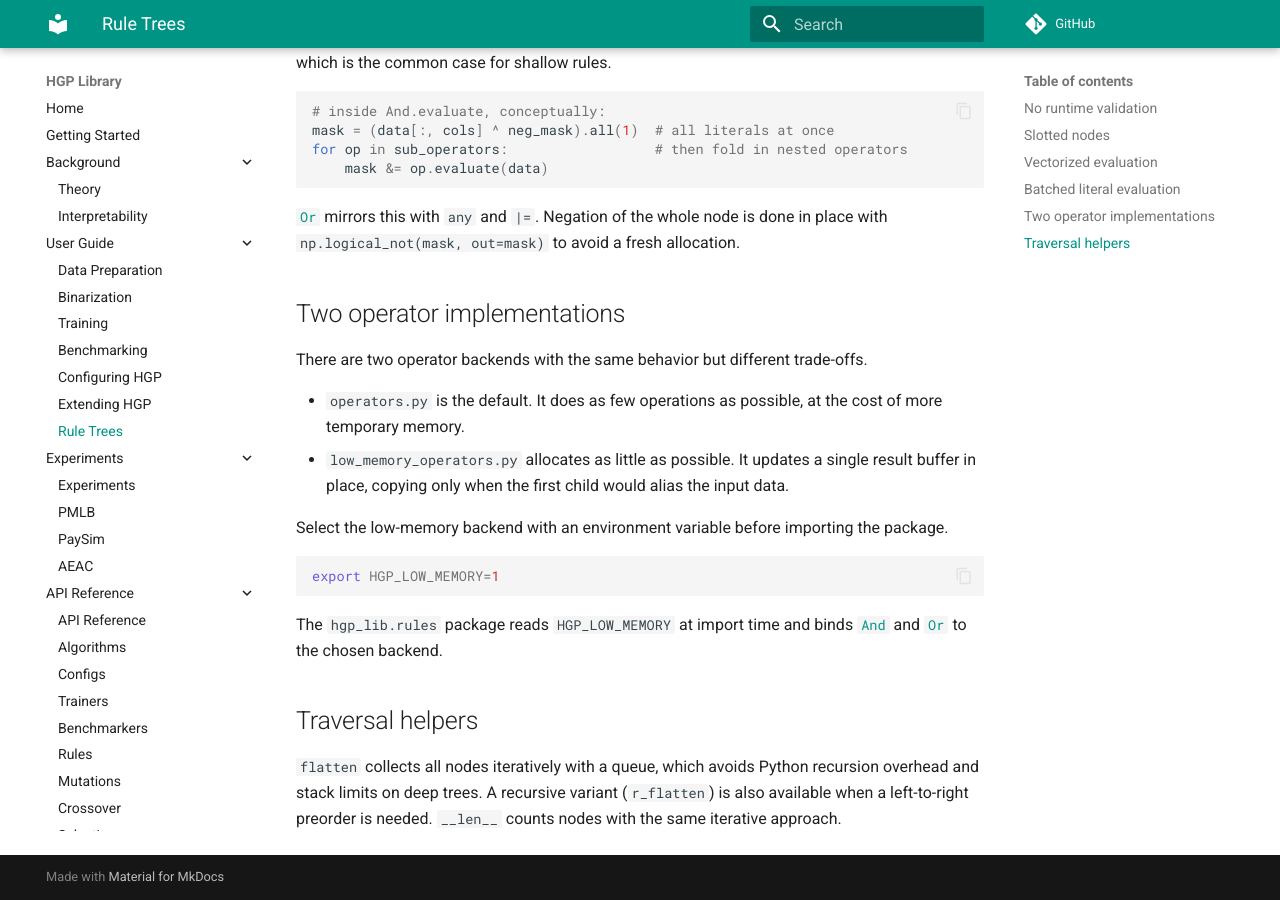
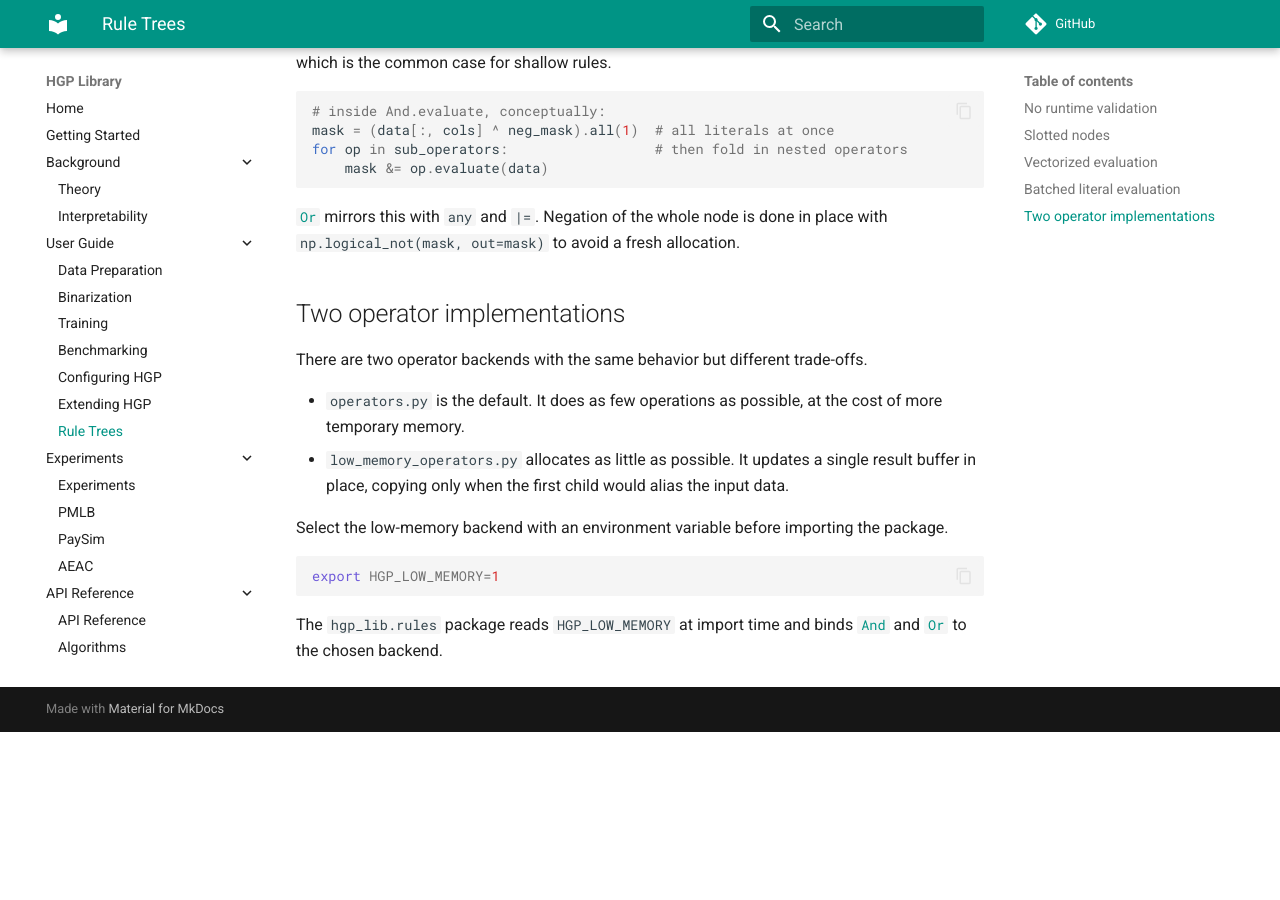
Before and after one commit to fii-optim-lab/hgp-lib, an MkDocs documentation site: the page built from docs/guide/rule-trees.md, in a window 1280 px wide and 900 px high, scrolled down 1211 px. Built offline with MkDocs 1.6.1 and Material for MkDocs 9.7.7, drawn with Linux system fonts in a browser that asks for light colours; comment, search, counter and statistics services are not loaded; after the commit the page ends 1943 px from its top, so only the background shows below that.

Commit message:
Removed obsolete information from docs (#103)

````diff
--- a/docs/guide/rule-trees.md
+++ b/docs/guide/rule-trees.md
@@ -71,9 +71,3 @@ export HGP_LOW_MEMORY=1
 ```
 
 The `hgp_lib.rules` package reads `HGP_LOW_MEMORY` at import time and binds [`And`](../api/rules.md#hgp_lib.rules.operators.And) and [`Or`](../api/rules.md#hgp_lib.rules.operators.Or) to the chosen backend.
-
-## Traversal helpers
-
-`flatten` collects all nodes iteratively with a queue, which avoids Python recursion overhead and stack limits on deep trees.
-A recursive variant (`r_flatten`) is also available when a left-to-right preorder is needed.
-`__len__` counts nodes with the same iterative approach.
````
